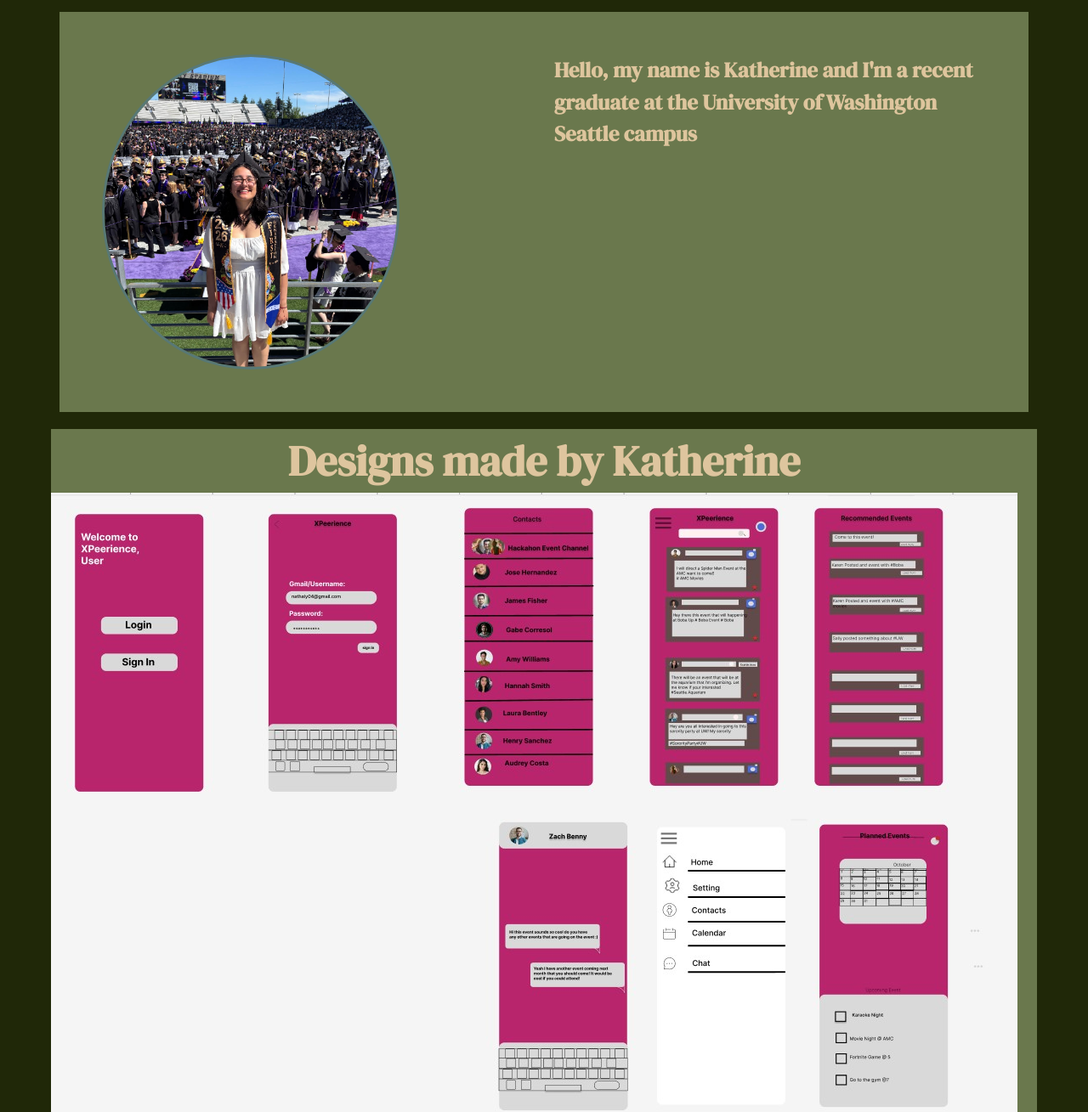
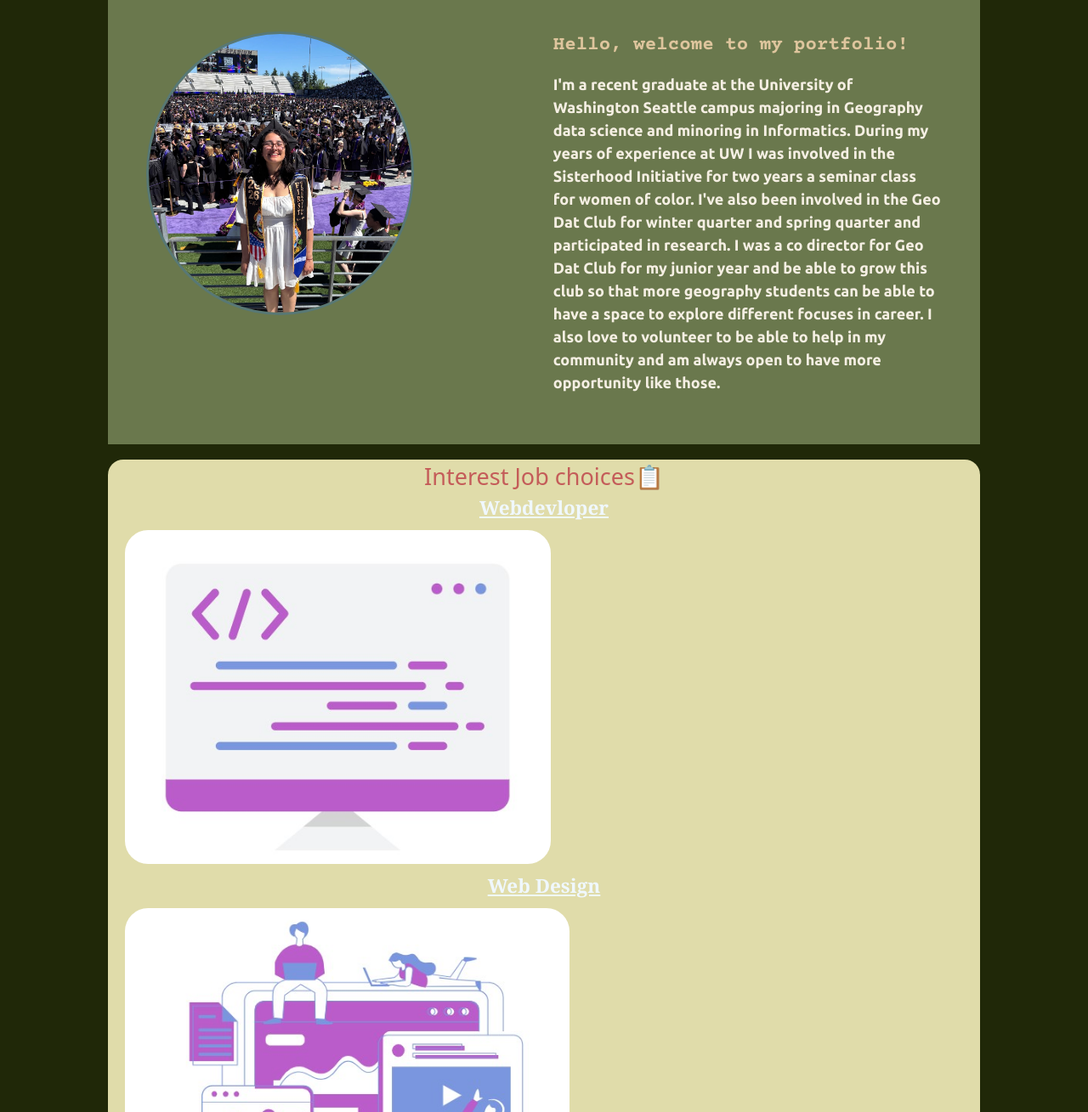
Before and after one commit to knel2/portfolio-final, a plain HTML site: page portfolio.html in a window 1280 px wide. Shown: the part 203-1512 px from the top of the page at 85% size. Drawn offline with nearby package versions, Linux system fonts and the light colour scheme; a web font is replaced by a local one.

Commit message:
added to website

```diff
--- a/portfolio.css
+++ b/portfolio.css
@@ -1,3 +1,7 @@
+@font-face {
+  font-family: "Courier Prime", monospace;
+  src: url("https://fonts.googleapis.com/css2?family=Courier+Prime:ital,wght@0,400;0,700;1,400;1,700&display=swap");
+}
 
 .name {
   font-size: 90px;
@@ -46,6 +50,7 @@ body {
     width: 100%;
     max-width: 1200px;
     margin: 0 auto;
+    zoom: 90%;
 }
 
 .sum {
@@ -84,6 +89,9 @@ body {
 #linkedlink {
   color:  #dec59E;
   font-weight: bold;
+}
+.carousel {
+  width: 500px;
 }
 
 .designs {
@@ -124,14 +132,21 @@ footer p {
   text-align: center
 }
 
-#about-head, #intern-head {
+#about-head, #job-head {
   color: #C45C59;
   font-size: 30px;
   text-align: center;
 }
 
+#summary {
+  font-family: "Ubuntu", sans-serif;
+  color: #F5EFE3;
+  font-size: 20px;
+  font-weight: bold;
+}
+
 #content {
-  font-family: "DM Serif Display", serif;
+  font-family: "Courier Prime", monospace;
   font-weight: bold;
   color: #dec59d;
   font-size: 25px;
@@ -156,7 +171,11 @@ footer p {
   font-family: "DM Serif Display", serif;
 }
 
-.top-intern {
+.job-interests {
+  margin-top: 20px;
+}
+
+.top-job {
   background-color: #E0DCAA;
   border-radius: 20px;
 }
--- a/portfolio.html
+++ b/portfolio.html
@@ -7,9 +7,7 @@
   <!-- <link href="https://cdn.jsdelivr.net/npm/bootstrap@5.3.3/dist/css/bootstrap.min.css" rel="stylesheet" integrity="sha384-QWTKZyjpPEjISv5WaRU9OFeRpok6YctnYmDr5pNlyT2bRjXh0JMhjY6hW+ALEwIH" crossorigin="anonymous"> -->
   <link rel="stylesheet" href="./portfolio.css">
   <link href="https://fonts.googleapis.com/css2?family=Courier+Prime:ital,wght@0,400;0,700;1,400;1,700&family=DM+Serif+Display:ital@0;1&family=Montserrat+Alternates:ital,wght@0,100;0,200;0,300;0,400;0,500;0,600;0,700;0,800;0,900;1,100;1,200;1,300;1,400;1,500;1,600;1,700;1,800;1,900&display=swap" rel="stylesheet">
-  <link href="https://fonts.googleapis.com/css2?family=Courier+Prime:ital,wght@0,400;0,700;1,400;1,700&family=DM+Serif+Display:ital@0;1&family=Kaushan+Script&family=Montserrat+Alternates:ital,wght@0,100;0,200;0,300;0,400;0,500;0,600;0,700;0,800;0,900;1,100;1,200;1,300;1,400;1,500;1,600;1,700;1,800;1,900&display=swap" rel="stylesheet">
-  <link href="https://fonts.googleapis.com/css2?family=Courier+Prime:ital,wght@0,400;0,700;1,400;1,700&family=DM+Serif+Display:ital@0;1&family=Kaushan+Script&family=Montserrat+Alternates:ital,wght@0,100;0,200;0,300;0,400;0,500;0,600;0,700;0,800;0,900;1,100;1,200;1,300;1,400;1,500;1,600;1,700;1,800;1,900&display=swap" rel="stylesheet">
-  <link href="https://fonts.googleapis.com/css2?family=Courier+Prime:ital,wght@0,400;0,700;1,400;1,700&family=DM+Serif+Display:ital@0;1&family=Kaushan+Script&family=Montserrat+Alternates:ital,wght@0,100;0,200;0,300;0,400;0,500;0,600;0,700;0,800;0,900;1,100;1,200;1,300;1,400;1,500;1,600;1,700;1,800;1,900&family=Rasa:ital,wght@0,300..700;1,300..700&display=swap" rel="stylesheet">
+  <link href="https://fonts.googleapis.com/css2?family=Ubuntu:ital,wght@0,300;0,400;0,500;0,700;1,300;1,400;1,500;1,700&display=swap" rel="stylesheet">
   <script src = "portfolio.js"></script>
   <title>Portfolio</title>
 </head>
@@ -19,7 +17,7 @@
   <nav class = "navbar navbar-expand-lg ">
     <section class = "collapse navbar-collapse justify-content-center">
       <ul class="nav-links navbar-nav">
-        <li><a href = "portfolio.html">Portfolio</a></li>
+        <li><a href = "portfolio.html">Home</a></li>
         <li><a href = "about.html"> About</a></li>
         <li><a href = "contact.html">Contact</a></li>
         </ul>
@@ -34,9 +32,53 @@
 
     <div class = "col-6 output">
       <p class = "text-break" id = "content"> </p>
+      <p id = "summary">I'm a recent graduate at the University of Washington Seattle campus majoring in
+      Geography data science and minoring in Informatics. During my years of experience at UW I was involved in the Sisterhood Initiative for two years a seminar
+      class for women of color. I've also been involved in the Geo Dat Club for winter quarter and spring quarter and
+      participated in research. I was a co director for Geo Dat Club for my junior year and be able to grow
+      this club so that more geography students can be able to have a space to explore different focuses in career.
+      I also love to volunteer to be able to help in my community and am always open to have more opportunity like those.</p>
     </div>
   </div>
 </div>
+<section class="job-interests align-items-center">
+    <div class="container top-job ">
+      <header id = "job-head">Interest Job choices<span>&#128203</span> </header>
+      <div class="row">
+        <div class="col-sm">
+          <figcaption id="fig-cap-webdev"> Webdevloper </figcaption>
+          <img id= "web-dev-icon" src = "img/webdevloper.jpg">
+
+        </div>
+        <div class="col-sm">
+          <figcaption id = "web-design-cap">Web Design</figcaption>
+          <img id = "web-design-icon" src="img/webdesign.jpg">
+
+        </div>
+        <div class="col-sm">
+          <figcaption id = "data-analysis-cap"> Data Analyst </figcaption>
+          <img id = "data-analysis-icon" src = "img/dataanalysis.jpg">
+
+        </div>
+        <div class="col-sm">
+          <figcaption id = "gis-cap"> GIS specialist</figcaption>
+          <img id = "gis-icon" src = "img/gis.jpg">
+
+        </div>
+        <div class="col-sm">
+          <figcaption id = "reasearch-cap"> HCI </figcaption>
+          <img id = "reasearch-icon" src = "img/urban-planning.jpg">
+
+        </div>
+        <div class="col-sm">
+          <figcaption id = "urban-plan-cap"> Urban Planning </figcaption>
+          <img id = "urban-plan-icon" src = "img/urban-plan .jpg">
+
+        </div>
+      </div>
+    </div>
+  </section>
+  </section>
 
 <section class = "designs">
   <header id = "design">Designs made by Katherine</header>
@@ -83,8 +125,6 @@
   </div>
   </div>
 </div>
-
-
   <img src = "img/sketchlinesapp.jpg">
   <figcaption> An app that is a sketchlines website for application for flights</figcaption>
   <img src ="">
--- a/portfolio.js
+++ b/portfolio.js
@@ -1,10 +1,5 @@
 
-let sentence = `Hello, my name is Katherine and I'm a recent graduate at the University of Washington Seattle campus majoring in
-      Geography data science and minoring in Informatics. During my years of experience at UW I was involved in the Sisterhood Initiative for two years a seminar
-      class for women of color. I've also been involved in the Geo Dat Club for winter quarter and spring quarter and
-      participated in research. I was a co director for Geo Dat Club for my junior year and be able to grow
-      this club so that more geography students can be able to have a space to explore different focuses in career.
-      I also love to volunteer to be able to help in my community and am always open to have more opportunity like those.`;
+let sentence = `Hello, welcome to my portfolio! `;
 let section = document.querySelector('.output');
 let intro = document.querySelector('.sum');
 let contents = document.querySelector('#content');
```
Also changed, not shown: about.html (+3 -3 lines), contact.html (+1 -1 lines).
